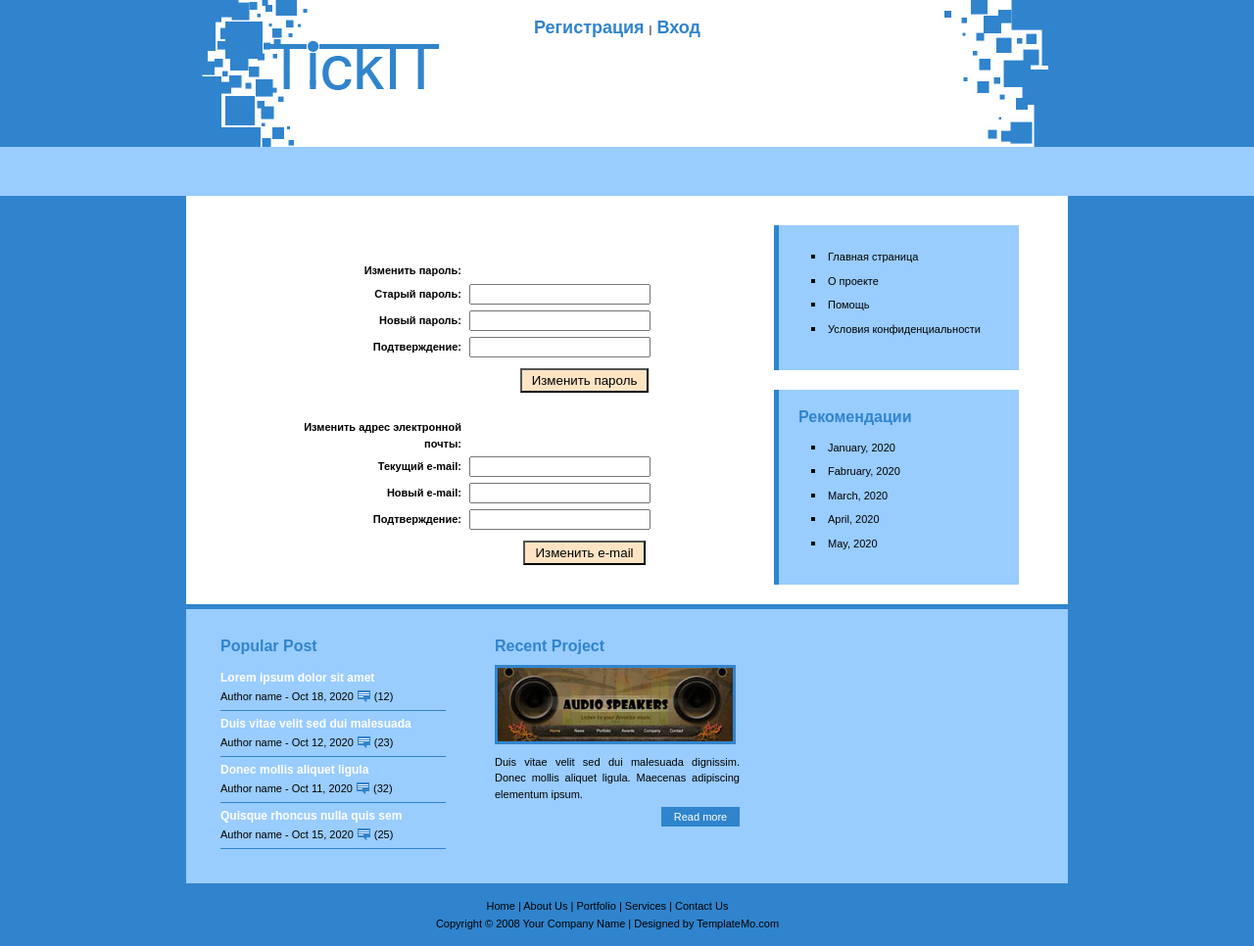
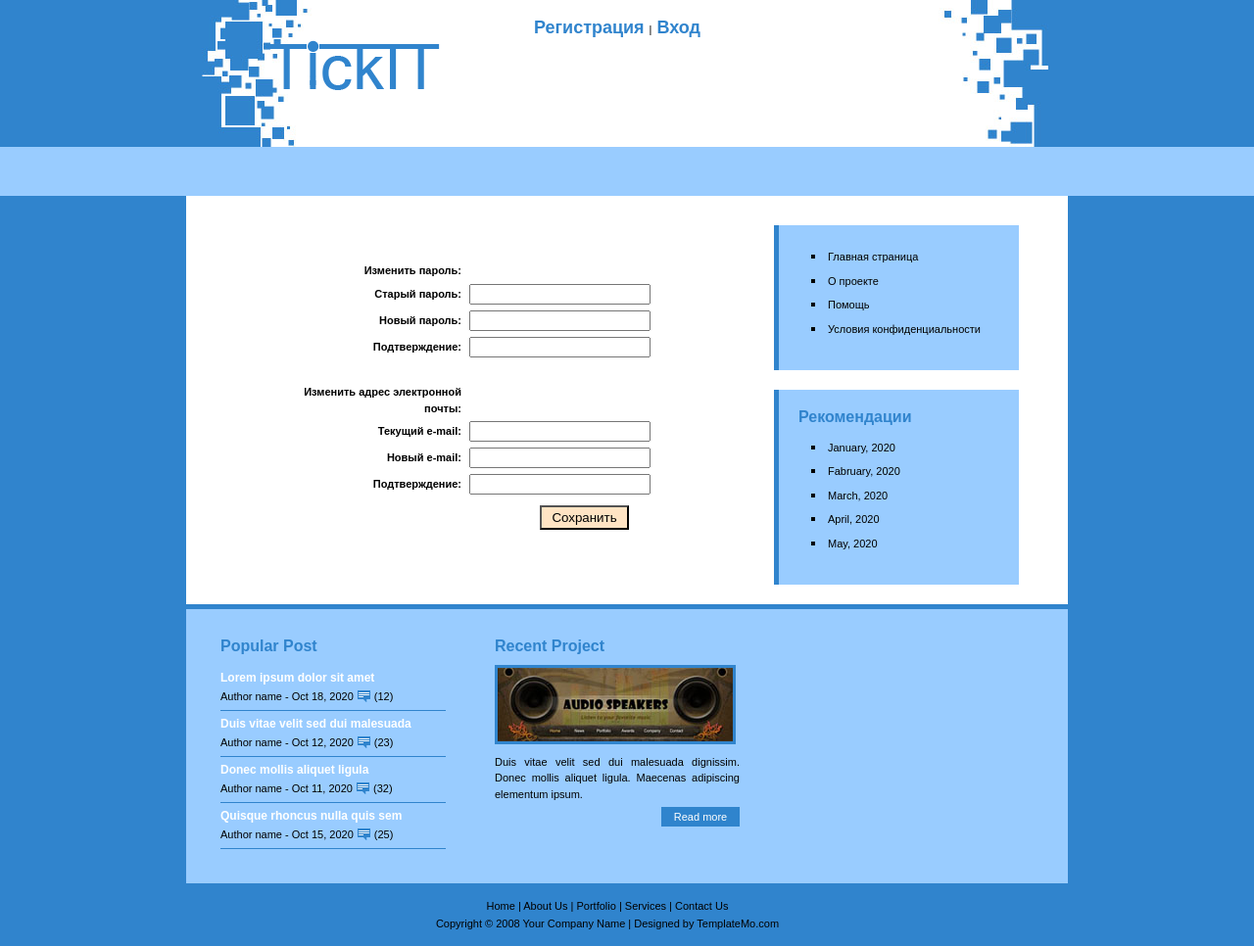
Before and after one commit to k222/megaproject, a Django app: template achivki/main/templates/settings.html in a window 1280 px wide. Shown: the whole page at 98% size. Run offline with Django 3.2, Linux system fonts and the light colour scheme; the template is opened without the code that fills it, so the values that code supplies are empty.

Commit message:
More bug fixes.

```diff
--- a/achivki/main/templates/settings.html
+++ b/achivki/main/templates/settings.html
@@ -34,9 +34,9 @@
             <td><input type="password" name="newpassword2" value="" id="newpassword2"></td>
         </tr>
 
-        <tr><th></th><td><input type="submit" class="but" value="Изменить пароль" />
+        <!--<tr><th></th><td><input type="submit" class="but" value="Изменить пароль" />
             <input type="hidden" name="change_kind" value="password" /></td>
-        </tr>
+        </tr>-->
 
         <tr><td>&thinsp;</td></tr>
         <tr>
@@ -52,8 +52,8 @@
             <td><input type="email" name="confirm_email" value="" id="confirm_email"></td>
         </tr>
 
-        <tr><th></th><td><input type="submit" class="but" value="Изменить e-mail" />
-            <input type="hidden" name="change_kind" value="email" /></td>
+        <tr><th></th><td><input type="submit" class="but" value="Сохранить" />
+            <input type="hidden" name="change_kind" value="apply_all" /></td>
         </tr>
     </table>
 </form>
```
Also changed, not shown: achivki/main/views/settings.py (+18 -17 lines).
